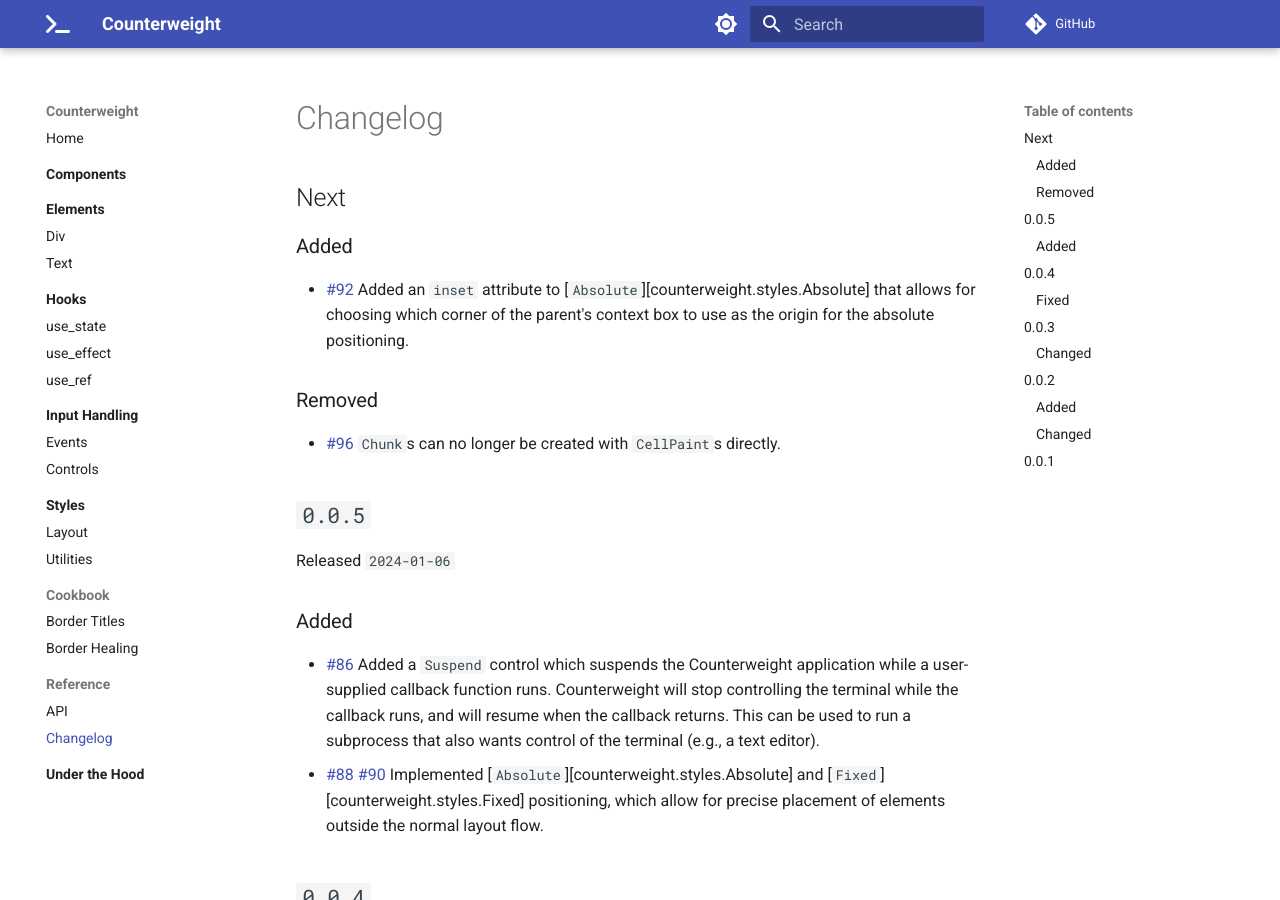
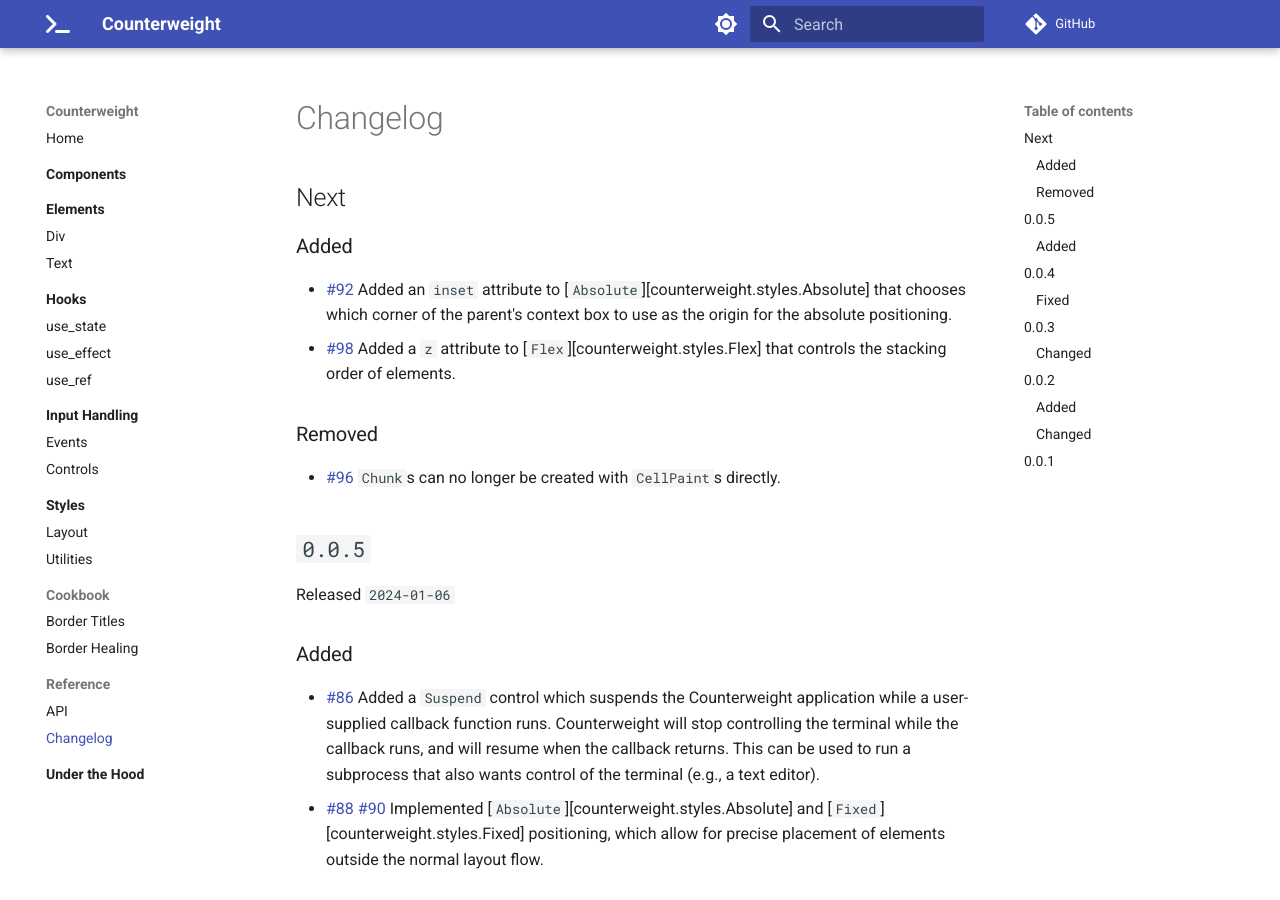
Before and after one commit to JoshKarpel/counterweight, an MkDocs documentation site: the page built from docs/reference/changelog.md, in a window 1280 px wide and 900 px high. Built offline with MkDocs 1.6.1 and Material for MkDocs 9.7.7, drawn with Linux system fonts in a browser that asks for light colours; comment, search, counter and statistics services are not loaded.

Commit message:
changelog entry

```diff
--- a/docs/reference/changelog.md
+++ b/docs/reference/changelog.md
@@ -5,8 +5,10 @@
 ### Added
 
 - [#92](https://github.com/JoshKarpel/counterweight/pull/92)
-  Added an `inset` attribute to [`Absolute`][counterweight.styles.Absolute] that allows for choosing which corner
+  Added an `inset` attribute to [`Absolute`][counterweight.styles.Absolute] that chooses which corner
   of the parent's context box to use as the origin for the absolute positioning.
+- [#98](https://github.com/JoshKarpel/counterweight/pull/98)
+  Added a `z` attribute to [`Flex`][counterweight.styles.Flex] that controls the stacking order of elements.
 
 ### Removed
 
```
